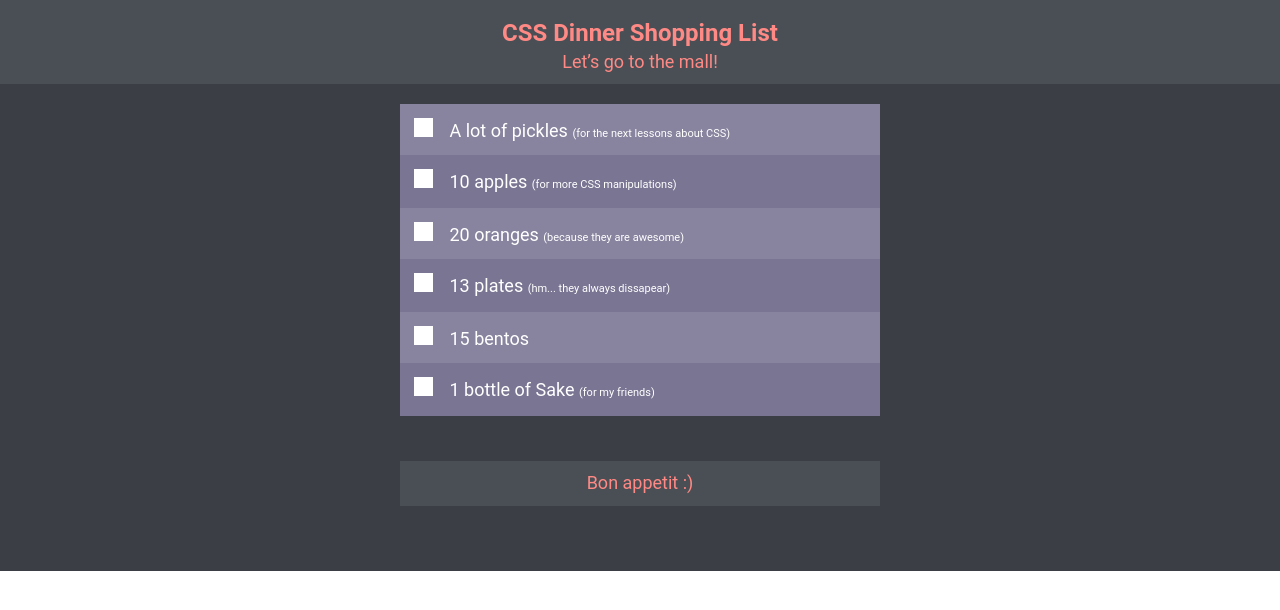
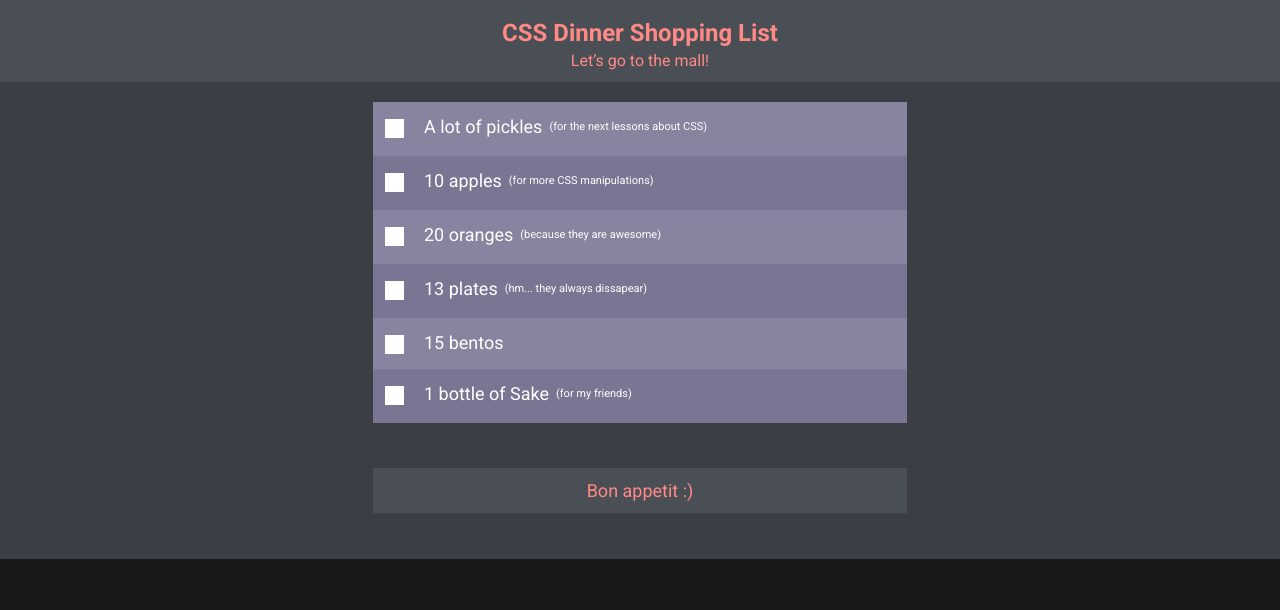
Before and after one commit to Morialur/HW_BR, a plain HTML site: page 06/index.html in a window 1280 px wide. Drawn offline with Linux system fonts and the light colour scheme.

Commit message:
HW_06 DONE

```diff
--- a/06/css/reset.css
+++ b/06/css/reset.css
@@ -1,11 +1,29 @@
 * {
     margin: 0;
     padding: 0;
-    font-family: 'Roboto', Arial, Helvetica, sans-serif;
-    font-size: 18px;
-}
+  }
 
-body, html {
+  a {
+    color: inherit;
+    text-decoration: none;
+  }
+  body,
+  html {
     width: 100%;
     height: 100%;
-}
+  }
+
+  ul,
+  ol {
+    list-style: none;
+  }
+  button,
+  input {
+    outline: none;
+    border: none;
+    background-color: transparent;
+  }
+  img {
+    display: block;
+    width: 100%;
+  }
--- a/06/css/style.css
+++ b/06/css/style.css
@@ -1,101 +1,147 @@
-.container {
-    width: 90%;
-    margin: 0 auto;
-    max-width: 970px;
+body {
+    font-family: "Roboto", sans-serif;
+    background-color: #181818;
 }
 
-.header {
-    background-color: #4A4F56;
-    color: #FF8984;
+header {
+    background: #4a4f56;
+    text-align: center;
     padding-top: 19px;
     padding-bottom: 12px;
-    text-align: center;
 }
 
-.check {
-    background-color: #3B3F45;
-    color: #FFFFFF;
-    padding-bottom: 12px;
-    text-align: center;
+header h1,
+.header_p {
+    color: #ff8984;
 }
 
-  .header h1 {
-    font-weight: 700;
-    font-size: 24px;
-  }
 
-  .header-nav p {
-    margin-top: 4px;
-  }
-
-  .bars {
-    width: 100%;
-    max-width: 480px;
+.shop_list {
+    background-color: #3b3f45;
     margin: 0 auto;
 }
 
-.bar p {
-    margin-bottom: 30px;
-    color: #fff
-
+h1 {
+    font-size: 24px;
+    font-weight: 700;
 }
 
-.checkbars {
-    background-color: #3B3F45;
-    padding: 20px 0;
+.header_p {
+    font-size: 16px;
+    font-weight: 400;
 }
 
-.bar:nth-child(2n+1) {
-    background-color: #88839E;
-    color: #FFFFFF;
-    padding:11px 0px 11px;
-    margin: 0;
+header h1,
+p :not(:last-child) {
+    margin-bottom: 4px;
 }
 
-.bar:nth-child(2n) {
-    background-color: #7A7593;
-    color: #FFFFFF;
-    padding:11px 0px 13px;
-    margin: 0;
+.list_wrapper {
+    width: 534px;
+    margin: 0 auto;
+    margin-top: 20px;
 }
 
-.bar {
+.list p {
+    display: inline-block;
+}
+
+.list {
+    width: 534px;
+}
+
+.list li:nth-child(2n + 1) {
+    background-color: #88839e;
+}
+
+.list li:nth-child(2n) {
+    background-color: #7a7593;
+}
+
+.item {
+    color: #fff;
+    font-size: 18px;
+    font-weight: 400;
+    padding-top: 11px;
+    padding-bottom: 13px;
+}
+
+.comment {
+    color: #fff;
+    font-size: 11px;
+    font-weight: 400;
+    position: relative;
+    top: -2.6px;
+    margin-left: 3px;
+    padding-top: 12px;
+    padding-bottom: 17px;
+}
+
+input[type="checkbox"] {
+    display: none;
+}
+
+.fake_checkbox {
+    width: 19px;
+    height: 19px;
+    display: inline-block;
+    background-color: #fff;
+    vertical-align: middle;
+    margin-left: 12px;
+    margin-right: 16px;
+}
+
+input[type="checkbox"]:checked+.fake_checkbox {
+    background-image: url(https://cdn-icons-png.flaticon.com/512/60/60731.png);
+    background-repeat: no-repeat;
+    background-size: cover;
+    background-position: center;
+}
+
+.list_item {
     background: #fff;
     border-top: 3px solid transparent;
     border-bottom: 3px solid transparent;
 }
-.bar:hover {
+
+.list_item:hover {
     border-color: white;
 }
 
-.small {
-    font-size: 11px;
+.list_item:has(.inp:checked)>p {
+    color: #a0a0a0b6;
+    text-decoration: line-through;
 }
 
-input[type='checkbox'] {
-    display: none;
+.list_item:has(.inp:active) {
+    background-color: #ff8888cc;
+    transition: all 5sec ease-in-out;
+}
+
+.list_item:has(.inp:checked) {
+    opacity: 0.9;
 }
 
 .bon {
-    background-color: #4A4F56;
-    color: #FF8984;
-    padding:11px 0px 13px;
-    margin: 45px 0px;
-    text-align: center;
+    width: 534px;
+    background-color: #4a4f56;
+    margin: 0 auto;
+    margin-top: 45px;
+    margin-bottom: 45px;
+    min-height: 45px;
 }
 
-.bar::before {
-    content: '';
-    width: 19px;
-    height: 19px;
-    margin: 0px 12px 0px 14px;
-    display: inline-block;
-    background-color: #fff;
+.bon p {
+
+    text-align: center;
+    color: #ff8984;
+    font-size: 18px;
+    font-weight: 400;
+    padding: 12px 0;
 }
 
-input[type='checkbox']:checked + .fake-checkbox {
-    background-image: url(https://w7.pngwing.com/pngs/1004/80/png-transparent-check-mark-symbol-symbol-miscellaneous-angle-text.png);
-    background-repeat: no-repeat;
-    background-size: cover;
-    background-position: center;
+.bor {
+    background-color: #3B3F45;
+    margin: 0 auto;
+    min-height: 1px;
 }
--- a/06/index.html
+++ b/06/index.html
@@ -1,56 +1,73 @@
 <!DOCTYPE html>
-<html lang="uk">
+<html lang="en">
 
 <head>
-    <meta charset="UTF-8">
-    <meta name="viewport" content="width=device-width, initial-scale=1.0">
-    <title>CSS</title>
-    <link rel="stylesheet" href="./css/reset.css">
-    <link rel="stylesheet" href="./css/style.css">
+    <link rel="preconnect" href="https://fonts.googleapis.com" />
+    <link rel="preconnect" href="https://fonts.gstatic.com" crossorigin />
+    <link href="https://fonts.googleapis.com/css2?family=Roboto:wght@400;700&display=swap" rel="stylesheet" />
+    <link rel="stylesheet" href="css/reset.css" />
+    <link rel="stylesheet" href="css/style.css" />
+    <link type="favicon" rel="icon" href="https://flukeout.github.io/favicon.png" />
+    <meta charset="UTF-8" />
+    <meta name="viewport" content="width=device-width, initial-scale=1.0" />
+    <title>CSS Dinner Shopping List</title>
 </head>
 
 <body>
-    <div>
-        <header class="header">
-            <div class="container">
-                <nav class="header-nav">
-                    <h1 class="title">CSS Dinner Shopping List</h1>
-                    <p>Let’s go to the mall!</p>
-                </nav>
-            </div>
+    <div class="shop_list">
+
+        <header>
+            <h1 class="main_title">CSS Dinner Shopping List</h1>
+            <p class="header_p">Let’s go to the mall!</p>
         </header>
 
-        <section class="checkbars">
-            <div class="bars">
-                    <p class="bar">
-                        <span>A lot of pickles</span>
-                        <span class="small">(for the next lessons about CSS)</span>
-                    </p>
-                <p class="bar">
-                    <span>10 apples</span>
-                    <span class="small">(for more CSS manipulations)</span>
-                </p>
-                <p class="bar">
-                    <span>20 oranges</span>
-                    <span class="small">(because they are awesome)</span>
-                </p>
-                <p class="bar">
-                    <span>13 plates</span>
-                    <span class="small">(hm... they always dissapear)</span>
-                </p>
-                <p class="bar">
-                    15 bentos
-                </p>
-                <p class="bar">
-                    <span>1 bottle of Sake</span>
-                    <span class="small">(for my friends)</span>
-                </p>
-                <p class="bon">
-                    Bon appetit :)
-                </p>
+        <main>
+            <div class="list_wrapper">
+                <ul class="list">
+                    <li class="list_item">
+                        <input class="inp" value="1" id="check" type="checkbox" />
+                        <label class="fake_checkbox" for="check"></label>
+                        <p class="item">A lot of pickles</p>
+                        <p class="comment">(for the next lessons about CSS)</p>
+                    </li>
+                    <li class="list_item">
+                        <input class="inp" value="1" id="check2" type="checkbox" />
+                        <label class="fake_checkbox" for="check2"></label>
+                        <p class="item">10 apples</p>
+                        <p class="comment">(for more CSS manipulations)</p>
+                    </li>
+                    <li class="list_item">
+                        <input class="inp" value="1" id="check3" type="checkbox" />
+                        <label class="fake_checkbox" for="check3"></label>
+                        <p class="item">20 oranges</p>
+                        <p class="comment">(because they are awesome)</p>
+                    </li>
+                    <li class="list_item">
+                        <input class="inp" value="1" id="check4" type="checkbox" />
+                        <label class="fake_checkbox" for="check4"></label>
+                        <p class="item">13 plates</p>
+                        <p class="comment">(hm... they always dissapear)</p>
+                    </li>
+                    <li class="list_item">
+                        <input class="inp" value="1" id="check5" type="checkbox" />
+                        <label class="fake_checkbox" for="check5"></label>
+                        <p class="item">15 bentos</p>
+                    </li>
+                    <li class="list_item">
+                        <input class="inp" value="1" id="check6" type="checkbox" />
+                        <label class="fake_checkbox" for="check6"></label>
+                        <p class="item">1 bottle of Sake</p>
+                        <p class="comment">(for my friends)</p>
+                    </li>
+                </ul>
+                <div class="bon">
+                    <p>Bon appetit :)</p>
+                </div>
+                <div class="bor">
+                    <p></p>
+                </div>
             </div>
-
-        </section>
+        </main>
     </div>
 </body>
 
```
